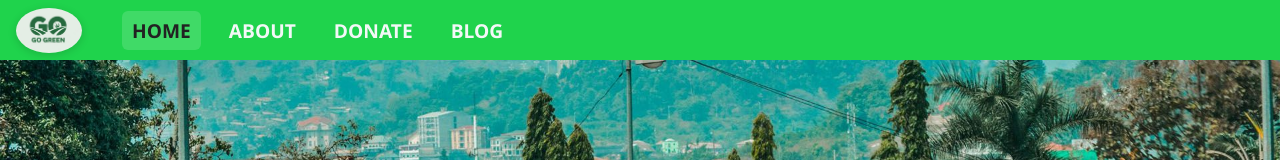
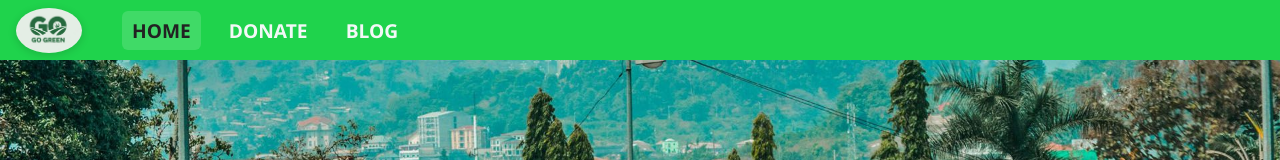
Before and after one commit to jonesyondo/Go-Green-Site, a plain HTML site: page index.html in a window 1280 px wide. Shown: the top 160 px of the page. Drawn offline with Linux system fonts and the light colour scheme.

Commit message:
removed about link

```diff
--- a/index.html
+++ b/index.html
@@ -13,7 +13,6 @@
         <button id="nav-toggle" aria-label="Open Menu">&#9776;</button>
         <ul id="nav-menu">
           <li class="active">HOME</li>
-          <li>ABOUT</li>
           <li>DONATE</li>
           <li>BLOG</li>
         </ul>
```
